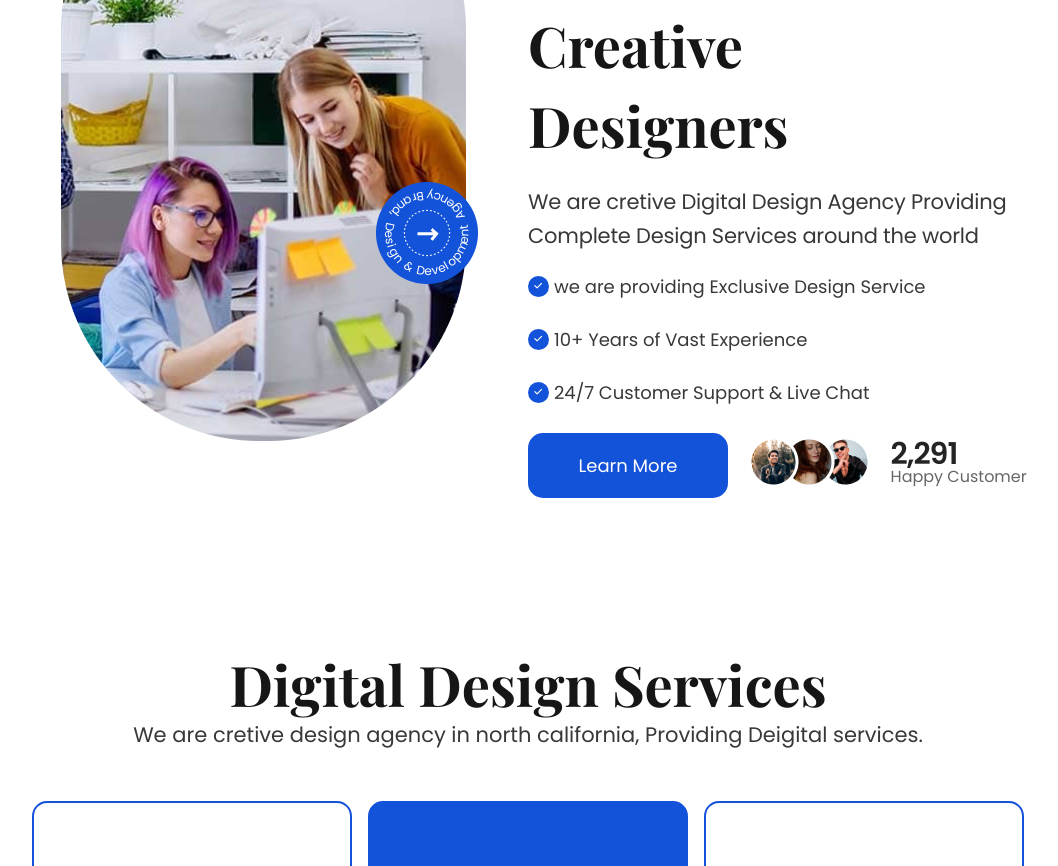
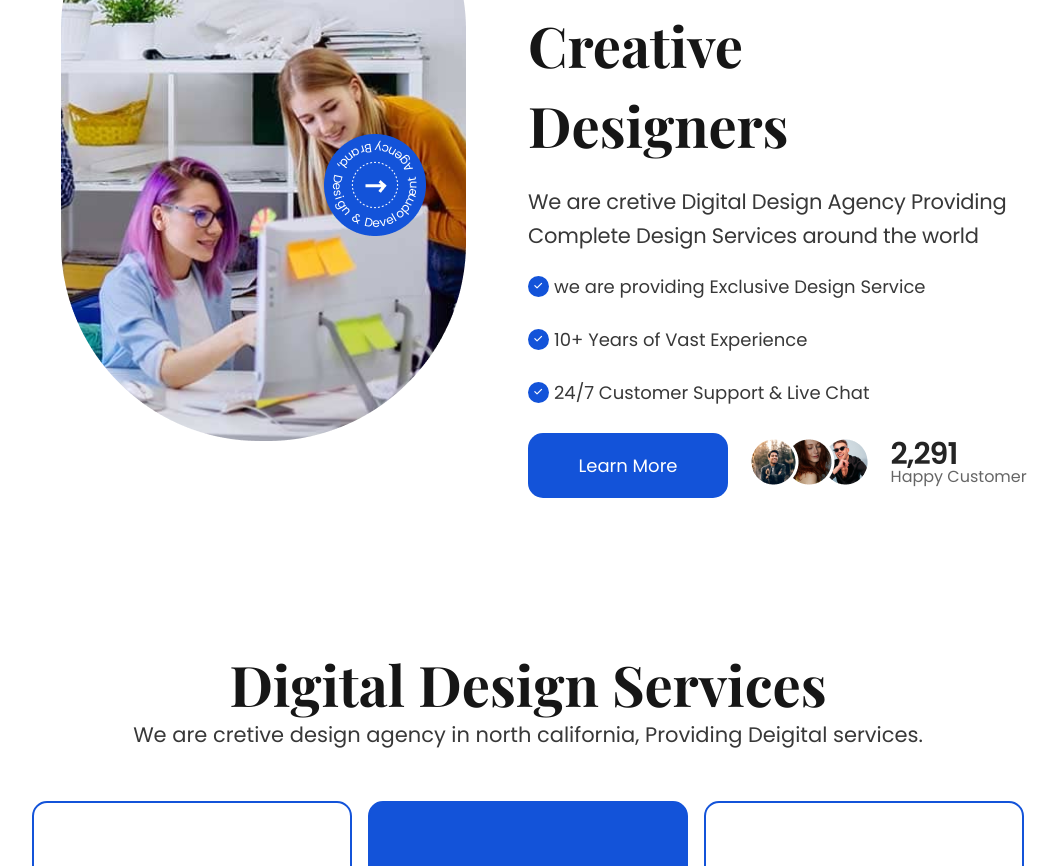
Before and after one commit to Shahriar-Bhuiyan/DesignX, a plain HTML site: page index.html in a window 1280 px wide. Shown: the part 1060-1926 px from the top of the page, without its empty margins (112-1170 px from the left). Drawn offline with nearby package versions, Linux system fonts and the light colour scheme; a web font is replaced by a local one.

Commit message:
batch setup

```diff
--- a/style.css
+++ b/style.css
@@ -200,8 +200,12 @@ a {
 .batch {
   position: absolute;
   transition: all 0.4s ease;
-  right: 50px;
-  bottom: 150px;
+  right: 20%;
+  bottom: 30%;
+  overflow: hidden;
+  z-index: 999;
+  height: 120px;
+  overflow: hidden;
 }
 .batch >img {
   position: relative;
```
